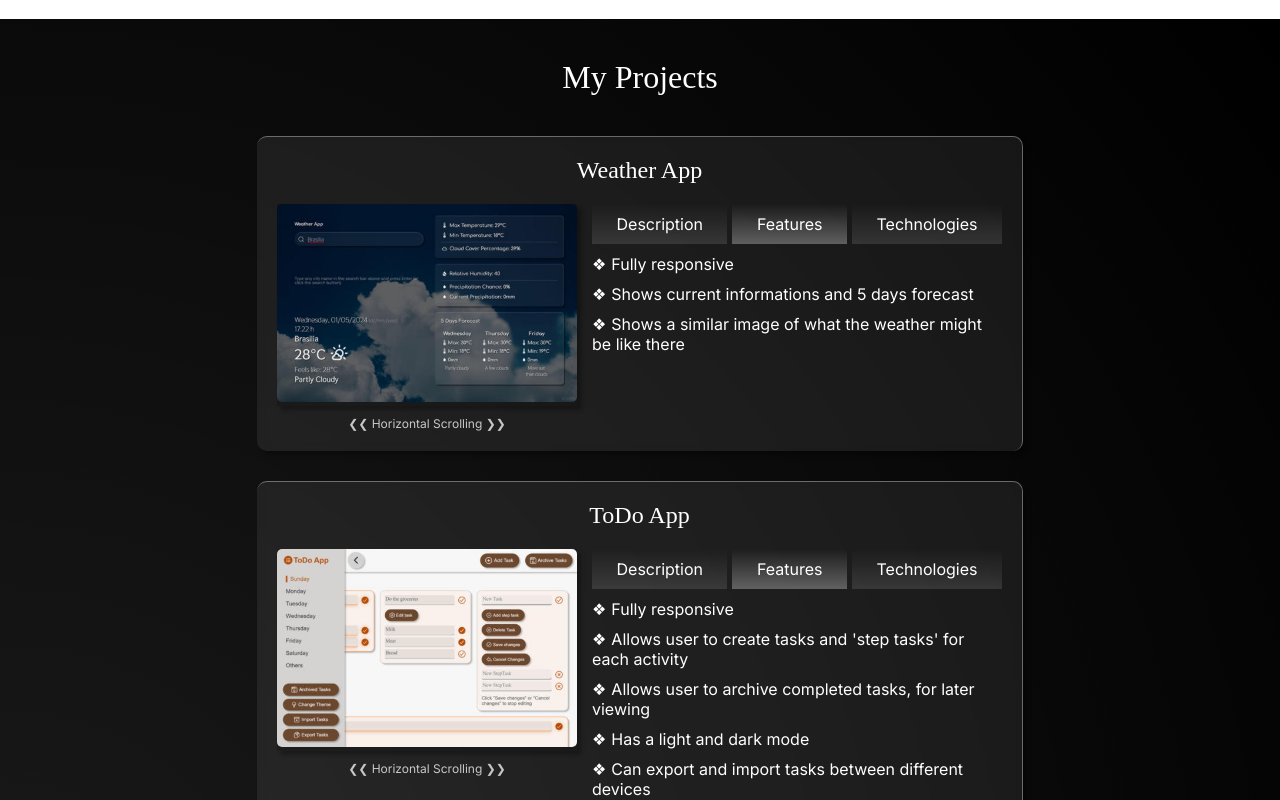
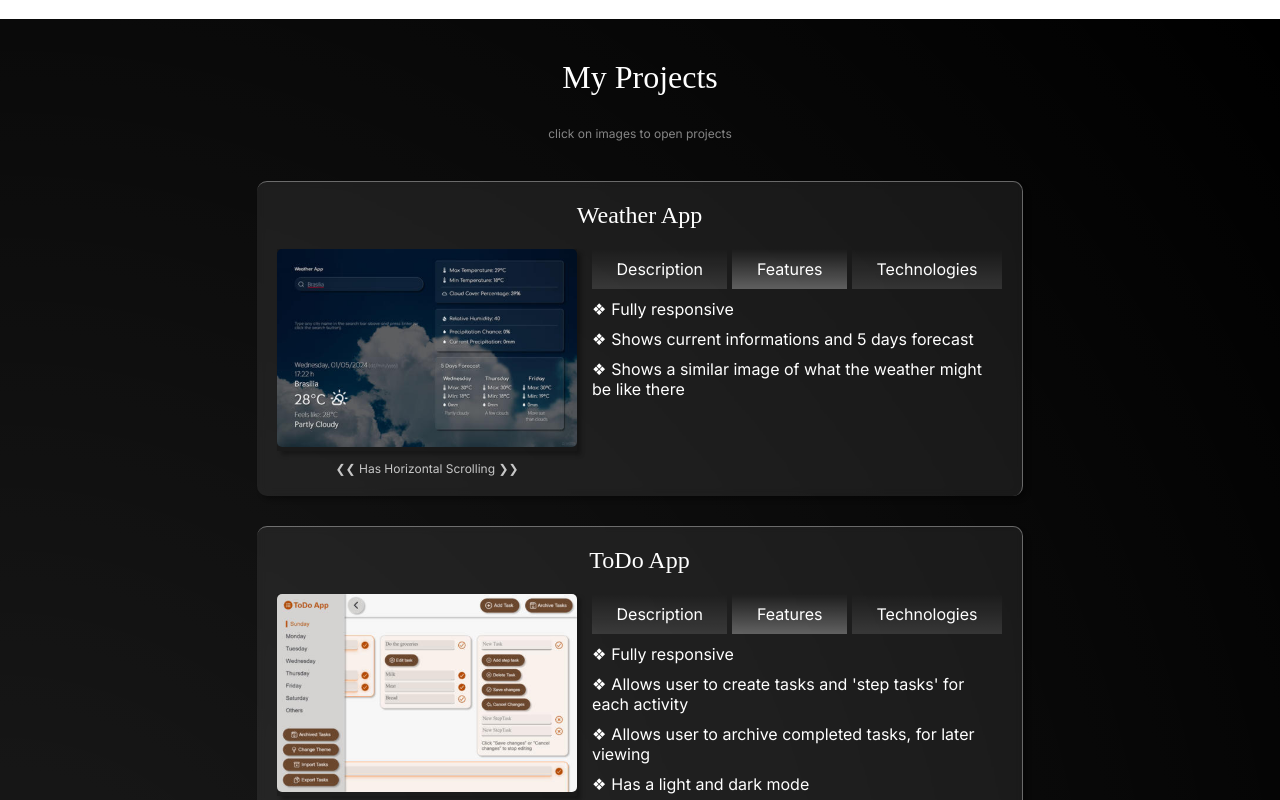
Before and after one commit to GustLSant/web-portifolio, a React (Create React App) app: page /en in a window 1280 px wide. Shown: the part 1040-1840 px from the top of the page. Built offline with nearby package versions, Linux system fonts and the light colour scheme; a web font is replaced by a local one.

Commit message:
correcoes UX

```diff
--- a/src/components/ProjectsSection/Project.jsx
+++ b/src/components/ProjectsSection/Project.jsx
@@ -69,7 +69,7 @@ function Project(props){
                             })
                         }
                     </div>
-                    <p className="project-screenshots-container__scroll-indicator">❮❮ {(lg === "pt") ? "Rolagem Horizontal" : "Horizontal Scrolling"} ❯❯</p>
+                    <p className="project-screenshots-container__scroll-indicator">❮❮ {(lg === "pt") ? "Possui Rolagem Horizontal" : "Has Horizontal Scrolling"} ❯❯</p>
                 </div>
 
                 <div className="project__text-content-container">
--- a/src/components/ProjectsSection/ProjectsSection.css
+++ b/src/components/ProjectsSection/ProjectsSection.css
@@ -6,7 +6,6 @@
     padding: 40px 20px;
 }
 
-
 .projects-container{
     display: flex;
     flex-direction: column;
@@ -14,3 +13,9 @@
     justify-content: center;
     gap: 30px;
 }
+
+.projects-section__hint-text{
+    margin-top: -10px;
+    opacity: 50%;
+    font-size: 0.75em;
+}
--- a/src/components/ProjectsSection/ProjectsSection.jsx
+++ b/src/components/ProjectsSection/ProjectsSection.jsx
@@ -18,6 +18,8 @@ function ProjectsSection(props){
     return (
         <div className="projects-section black-section">
             <h2> {(lg === "pt") ? "Meus Projetos" : "My Projects"} </h2>
+
+            <p className="projects-section__hint-text"> {(lg === "pt") ? "clique nas imagens para abrir os apps" : "click on images to open projects"}</p>
 
             <div className="projects-container">
                 <Project
```
